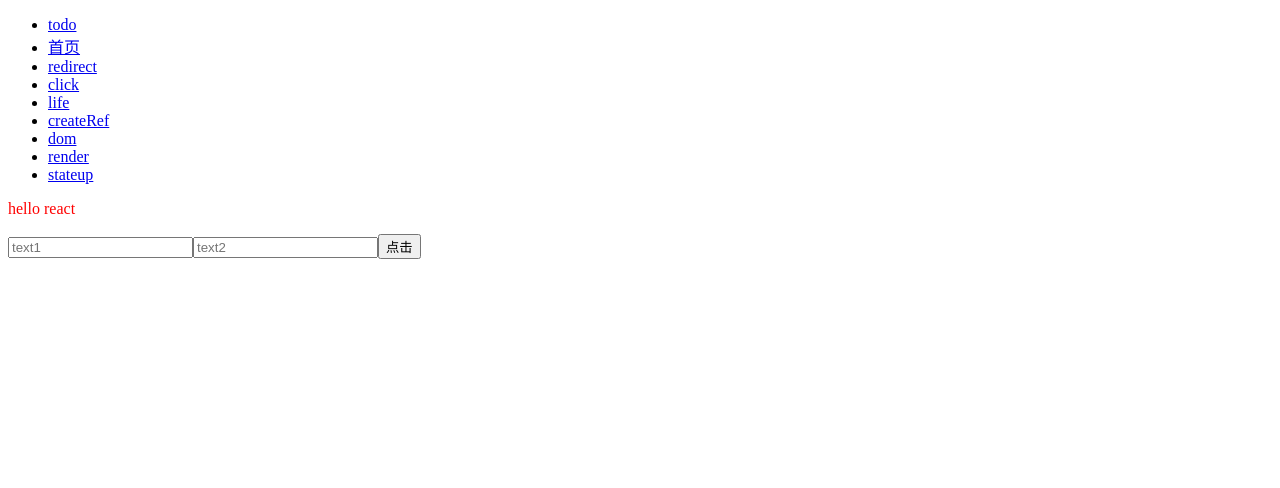
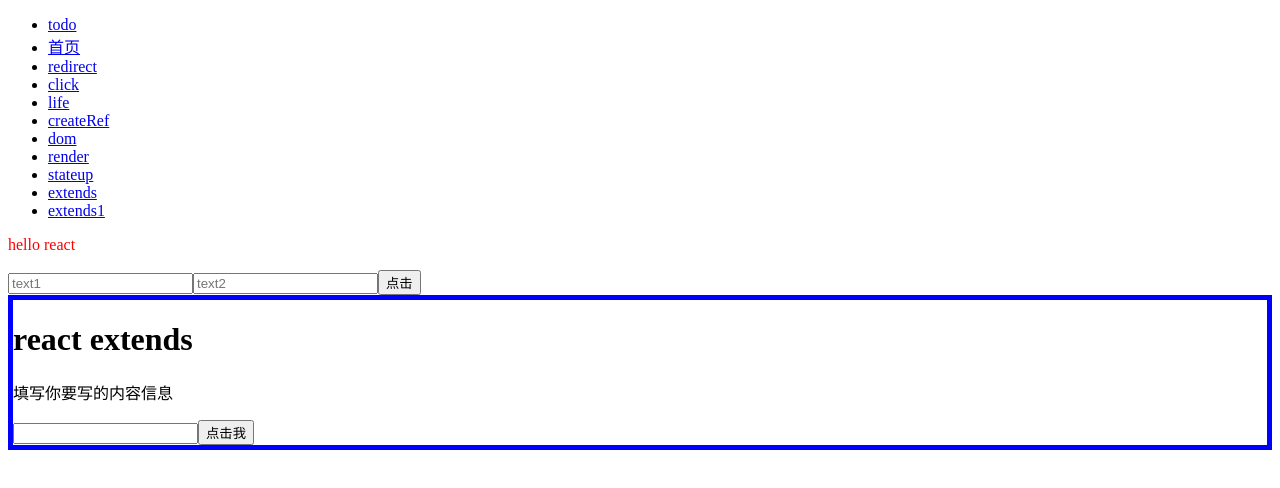
Before and after one commit to IFmiss/react-study, a React (Create React App) app: page /s/extends1 in a window 1280 px wide. Shown: the top 488 px of the page. Built offline with nearby package versions, Linux system fonts and the light colour scheme.

Commit message:
学习组件的继承

```diff
--- /dev/null
+++ b/src/extends/index.jsx
@@ -0,0 +1,65 @@
+import React from 'react'
+class FancyBorder extends React.Component{
+  render() {
+    return(
+      <div className={'FancyBorder FancyBorder-' + this.props.color}
+           style={{border: `5px solid ${this.props.color}`}}>
+        {this.props.children}
+      </div>
+    )
+  }
+}
+
+class WelcomeDialog extends React.Component{
+  render () {
+    return (
+      <FancyBorder color="red">
+        <h1 className="title">这是title</h1>
+        <p className="content">这是一个组件的内容信息哈哈哈哈哈哈哈</p>
+      </FancyBorder>
+    )
+  }
+}
+
+class Dialog extends React.Component{
+  render() {
+    return(
+      <FancyBorder color="blue">
+        <h1>{this.props.title}</h1>
+        <p>{this.props.message}</p>
+        {this.props.children}
+      </FancyBorder>
+    )
+  }
+}
+
+class signUpDialog extends React.Component{
+  constructor(props){
+    super(props)
+    this.state = {
+      login: ''
+    }
+  }
+  handleClick = (e) => {
+    alert('welcome to react --- ' + this.state.login)
+  }
+  handleChange = (e) => {
+    this.setState({
+      login: e.target.value
+    })
+  }
+  render() {
+    return(
+      <Dialog title="react extends"
+              message="填写你要写的内容信息">
+        <input type="text" value={this.state.login} onChange={this.handleChange}/>
+        <input type="button" value="点击我" onClick={this.handleClick}/>
+      </Dialog>
+    )
+  }
+}
+
+export {
+  WelcomeDialog,
+  signUpDialog
+}
--- a/src/router/index.js
+++ b/src/router/index.js
@@ -10,6 +10,7 @@ import { findDOMNode } from 'react-dom'
 import TestDom from './../liferecycle/dom'
 import RenderForm from './../render'
 import CalcBoiling from './../stateup'
+import {signUpDialog, WelcomeDialog} from './../extends'
 class MyRoute extends React.Component{
   constructor (props) {
     super(props)
@@ -79,6 +80,12 @@ class MyRoute extends React.Component{
               <li>
                 <Link to="/stateup">stateup</Link>
               </li>
+              <li>
+                <Link to="/extends">extends</Link>
+              </li>
+              <li>
+                <Link to="/extends1">extends1</Link>
+              </li>
             </ul>
             <div>
               <Route path="/todo" component={Todo}></Route>
@@ -98,6 +105,8 @@ class MyRoute extends React.Component{
               <Route path='/dom' children={() => <TestDom />}/>
               <Route path='/render' component={() => <RenderForm />}/>
               <Route path='/stateup' component={CalcBoiling}/>
+              <Route path='/extends' component={WelcomeDialog}/>
+              <Route path='/extends1' component={signUpDialog}/>
             </div>
           </div>
         </Router>
```
